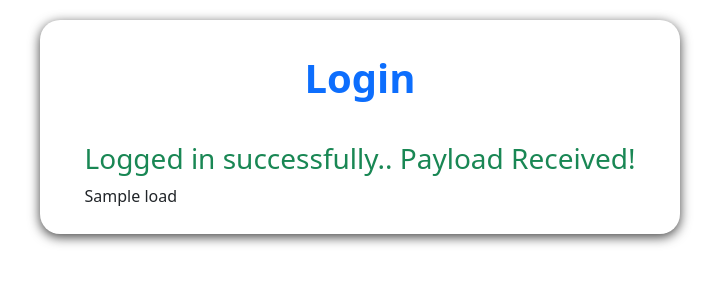
After one commit to lem0n4id/declutterapp, a Flask app: template templates/login.html in a window 1280 px wide. The commit adds this page. Shown: the top 300 px of the page, without its empty margins (280-999 px from the left). Run offline with Flask 2, Linux system fonts and the light colour scheme; the template is opened without the code that fills it: most values are stand-ins (such as "Sample title", 1, 10 or a date in 2020).

Commit message:
implement sawo auth
implemented using https://github.com/sawolabs/flask_sample_app

```diff
--- a/app.py
+++ b/app.py
@@ -1,13 +1,37 @@
 from flask import render_template
 
-from flask import Flask
+from flask import Flask, request
 app = Flask(__name__)
 
 from sawo import createTemplate, verifyToken
 import json
+import os
+from dotenv import load_dotenv
+
+load_dotenv()
+API_KEY = os.getenv("API_KEY")
+
 
 user_entries=[("Why Web3 Matters?","hashnode.com","2021-10-18","2021-10-16",["Tech","Web3"]),
             ("Make the Most Out of Your Next Migration Project","https://blog.tomaszgil.me/make-the-most-out-of-your-next-migration-project","2021-10-18","2021-10-16",["Tech","Migration"])]
+
+createTemplate("templates/partials", flask=True)
+
+load = ''
+loaded = 0
+
+
+def setPayload(payload):
+    global load
+    load = payload
+
+
+def setLoaded(reset=False):
+    global loaded
+    if reset:
+        loaded = 0
+    else:
+        loaded += 1
 
 
 @app.route('/')
@@ -33,3 +57,26 @@ def entry():
 @app.route('/settings')
 def settings():
     return render_template("settings.html")
+
+@app.route("/login_page")
+def login_page():
+    setLoaded()
+    setPayload(load if loaded < 2 else '')
+    sawo = {
+        "auth_key": API_KEY,
+        "to": "login",
+        "identifier": "email"
+    }
+    return render_template("login.html", sawo=sawo, load=load)
+
+
+@app.route("/login", methods=["POST", "GET"])
+def login():
+    payload = json.loads(request.data)["payload"]
+    setLoaded(True)
+    setPayload(payload)
+    status = 200 if(verifyToken(payload)) else 404
+    return {"status": status}
+
+if __name__ == '__main__':
+    app.run()
--- a/templates/index.html
+++ b/templates/index.html
@@ -12,6 +12,8 @@
     <li><a href="{{ url_for('home') }}">page 4 - home.html</a></li>
     <li><a href="{{ url_for('entry') }}">page 5 - add_entry.html</a></li>
     <li><a href="{{ url_for('settings') }}">page 5 - settings.html</a></li>
+    <li><a href="{{ url_for('login_page') }}">page 5 - login.html</a></li>
+
 </ol>
 
 {% endblock %}
--- /dev/null
+++ b/templates/login.html
@@ -0,0 +1,62 @@
+<!DOCTYPE html>
+<html lang="en">
+  <head>
+    <title>{{title}}</title>
+    <meta charset="utf-8" />
+    <meta
+      name="viewport"
+      content="width=device-width, initial-scale=1, shrink-to-fit=no"
+    />
+    <!-- CSS only -->
+    <link
+      href="https://cdn.jsdelivr.net/npm/bootstrap@5.0.0-beta1/dist/css/bootstrap.min.css"
+      rel="stylesheet"
+      integrity="sha384-giJF6kkoqNQ00vy+HMDP7azOuL0xtbfIcaT9wjKHr8RbDVddVHyTfAAsrekwKmP1"
+      crossorigin="anonymous"
+    />
+
+    <style>
+      .container {
+        margin-top: 20px;
+        width: 50%;
+        border-radius: 20px;
+        box-shadow: 0px 3px 12px 0px rgba(0, 0, 0, 0.75);
+        -webkit-box-shadow: 0px 3px 12px 0px rgba(0, 0, 0, 0.75);
+        -moz-box-shadow: 0px 3px 12px 0px rgba(0, 0, 0, 0.75);
+      }
+
+      .login-container {
+        padding: 10px;
+
+        display: flex;
+        justify-content: center;
+        align-items: center;
+        flex-direction: column;
+      }
+    </style>
+  </head>
+  <body>
+    <div class="container d-flex justify-content-center align-middle">
+      <div class="row login-container">
+        <div class="col-12 p-4 h2 text-center text-Success">
+          <h1 class="fs-1 fw-bold font-monoscape text-primary">Login</h1>
+        </div>
+        {% if load %}
+        <div class="text-center text-success">
+          <h3>Logged in successfully.. Payload Received!</h3>
+        </div>
+        <p>{{load}}</p>
+        {% else %}
+        <div class="col-12 d-flex justify-content-center">
+          {% include './partials/_sawo.html' %}
+        </div>
+        {% endif %}
+      </div>
+    </div>
+    <script
+      src="https://cdn.jsdelivr.net/npm/bootstrap@5.0.0-beta1/dist/js/bootstrap.bundle.min.js"
+      integrity="sha384-ygbV9kiqUc6oa4msXn9868pTtWMgiQaeYH7/t7LECLbyPA2x65Kgf80OJFdroafW"
+      crossorigin="anonymous"
+    ></script>
+  </body>
+</html>
```
Also changed, not shown: templates/partials/_sawo.html (added, +26 -0 lines), 2 other files.
